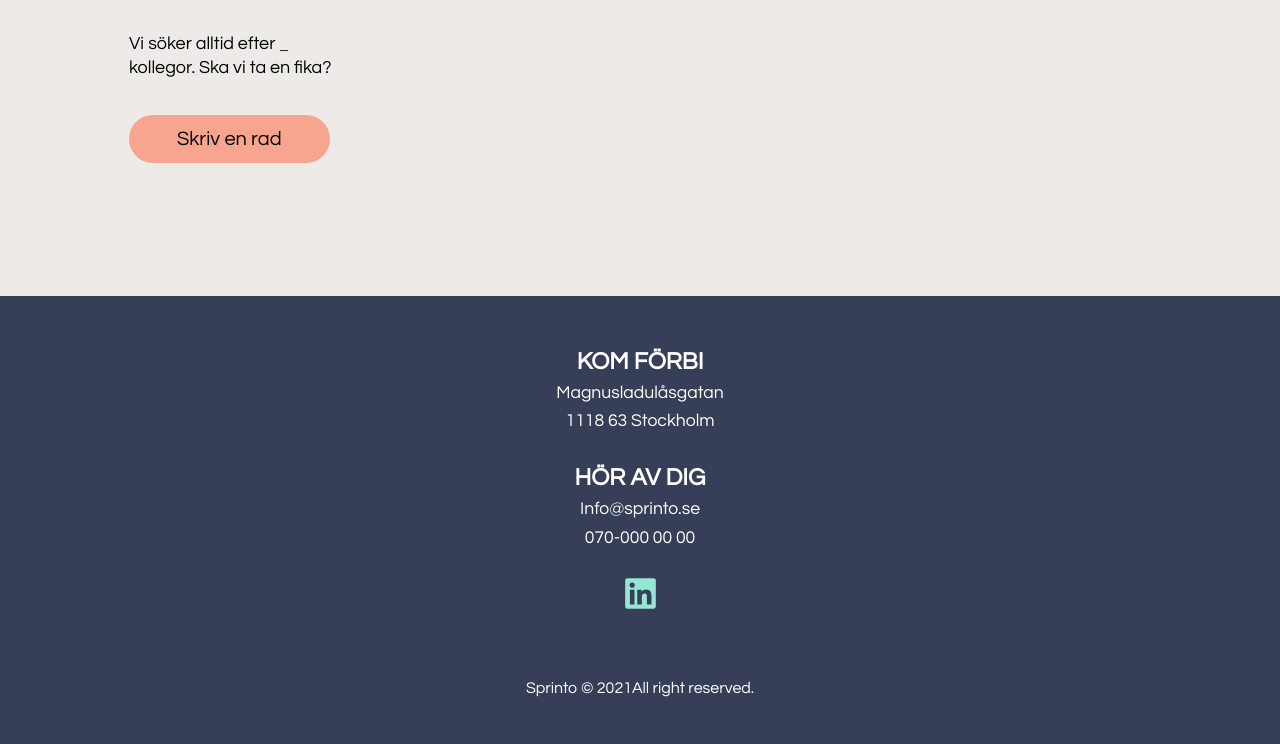
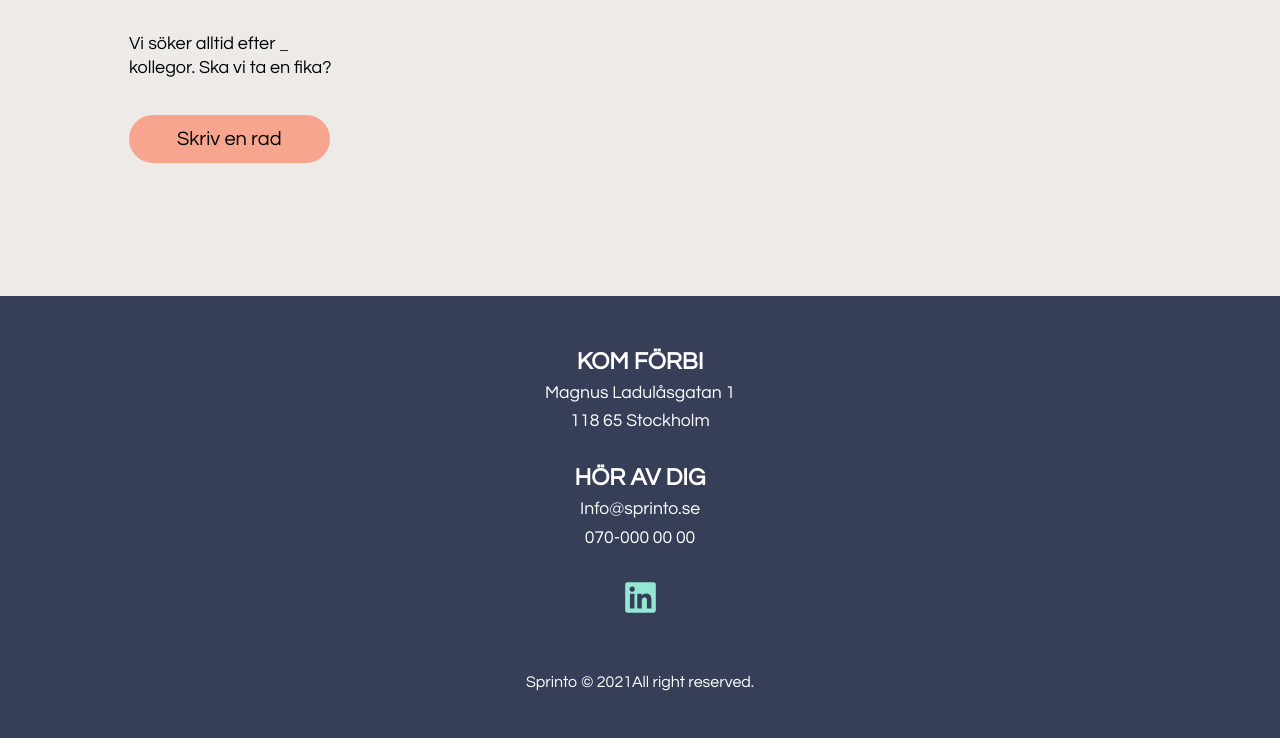
Before and after one commit to SofiaMEweiss/Sprinto-Website, a Gatsby site: page / in a window 1280 px wide. Shown: the part 3024-3768 px from the top of the page. Built offline with nearby package versions, Linux system fonts and the light colour scheme; Gatsby itself is replaced by a stand-in of ours; a web font is replaced by a local one.

Commit message:
Footer component finished

```diff
--- a/src/components/Footer/FooterElements.js
+++ b/src/components/Footer/FooterElements.js
@@ -1,69 +1,49 @@
 import styled from "styled-components"
 import { Link } from "gatsby"
 
-export const FooterContainer = styled.footer`
+export const FooterWrapper = styled.footer`
+  padding: 48px 0 48px 0;
   background-color: #373e57;
   color: #fff;
-`
-
-export const FooterLinksContainer = styled.div`
-  display: flex;
-  flex-direction: column;
-  /* border: red solid 1px; */
-  padding: 48px;
 
   @media screen and (max-width: 820px) {
     padding-top: 32px;
   }
 `
-export const FooterLinksWrapper = styled.div`
+
+export const FooterContainer = styled.div`
   display: flex;
-  /* border: red solid 1px; */
   flex-direction: column;
+  align-items: center;
   padding: 0 0 1.5em 0;
-  align-items: center;
 `
 
-export const SocialMedia = styled.section`
-  max-width: 1000px;
-  width: 100%;
-  /* border: red solid 1px; */
+export const FooterH3 = styled.h3`
+  padding: 0.2em;
+  font-size: 1.5rem;
+  font-weight: bold;
 `
 
-export const SocialMediaWrap = styled.div`
-  display: flex;
-  align-items: center;
-  max-width: 1100px;
-  margin: 40px auto 0 auto;
-  flex-direction: column;
-  /* border: red solid 1px; */
-
-  @media screen and (max-width: 820px) {
-    flex-direction: column;
-  }
-`
-
-export const WebsiteRights = styled.small`
-  color: white;
-  /* border: red solid 1px; */
-  display: flex;
-  align-items: center;
+export const FooterP = styled.p`
+  text-align: center;
+  font-size: 1.1rem;
+  line-height: 1.8rem;
 `
 
 export const SocialIconLink = styled.a`
+  display: flex;
+  align-items: center;
+  padding: 0.2em;
   color: #94e7d3;
-  font-size: 24px;
-  /* border: red solid 1px; */
 `
 
-export const FooterH3 = styled.h3`
-  font-size: 1.5rem;
-  font-weight: bold;
-  padding: 0.2em;
+export const WebsiteRights = styled.p`
+  display: flex;
+  justify-content: center;
+  padding: 32px 0 0 0;
+  color: #fff;
+
+  @media screen and (max-width: 820px) {
+    padding-top: 32px;
+  }
 `
-
-export const FooterP = styled.p`
-  line-height: 1.8rem;
-  font-size: 1.1rem;
-  text-align: center;
-`
--- a/src/components/Footer/index.js
+++ b/src/components/Footer/index.js
@@ -1,38 +1,29 @@
 import React from "react"
 import { FaLinkedin } from "react-icons/fa"
-import { animateScroll as scroll } from "react-scroll"
 import {
+  FooterWrapper,
   FooterContainer,
-  FooterWrap,
-  FooterLinksContainer,
-  FooterLinksWrapper,
-  SocialMediaWrap,
-  WebsiteRights,
-  SocialIcons,
-  SocialIconLink,
   FooterH3,
   FooterP,
+  SocialIconLink,
+  WebsiteRights,
 } from "./FooterElements"
 
 const Footer = () => {
-  const toggleHome = () => {
-    scroll.scrollToTop()
-  }
   return (
+    <FooterWrapper>
       <FooterContainer>
-      <FooterLinksContainer>
-        <FooterLinksWrapper>
         <FooterH3>KOM FÖRBI</FooterH3>
         <FooterP>
-            Magnusladulåsgatan {<br />}
-            1118 63 Stockholm
+          Magnus Ladulåsgatan 1{<br />}
+          118 65 Stockholm
         </FooterP>
-        </FooterLinksWrapper>
-        <FooterLinksWrapper>
+      </FooterContainer>
+      <FooterContainer>
         <FooterH3>HÖR AV DIG</FooterH3>
         <FooterP>Info@sprinto.se{<br />} 070-000 00 00</FooterP>
-        </FooterLinksWrapper>
-        <FooterLinksWrapper>
+      </FooterContainer>
+      <FooterContainer>
         <SocialIconLink
           href="//www.linkedin.com/company/sprinto/about/"
           target="_blank"
@@ -40,14 +31,11 @@ const Footer = () => {
         >
           <FaLinkedin size={35} />
         </SocialIconLink>
-        </FooterLinksWrapper>
-        <SocialMediaWrap>
+      </FooterContainer>
       <WebsiteRights>
         Sprinto © {new Date().getFullYear()}All right reserved.
       </WebsiteRights>
-        </SocialMediaWrap>
-      </FooterLinksContainer>
-    </FooterContainer>
+    </FooterWrapper>
   )
 }
 
```
Lines whose indentation alone changed are shown as unchanged.
